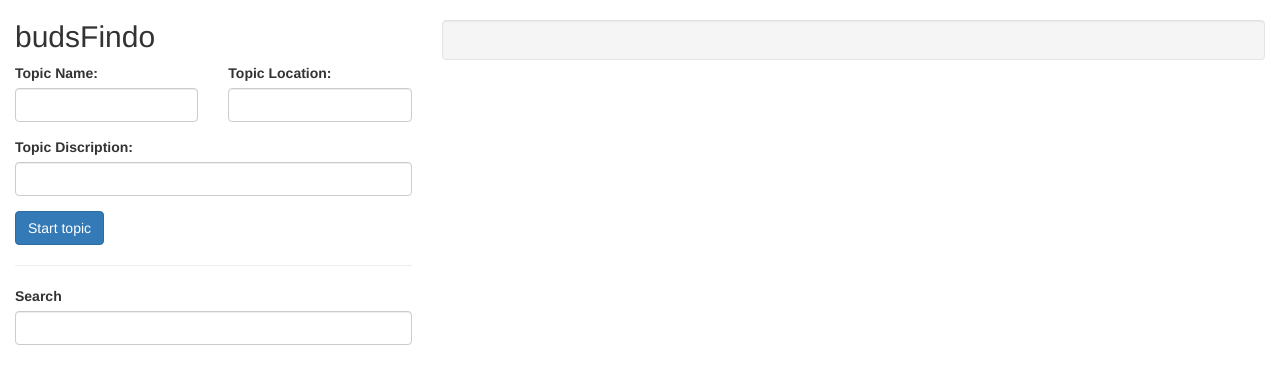
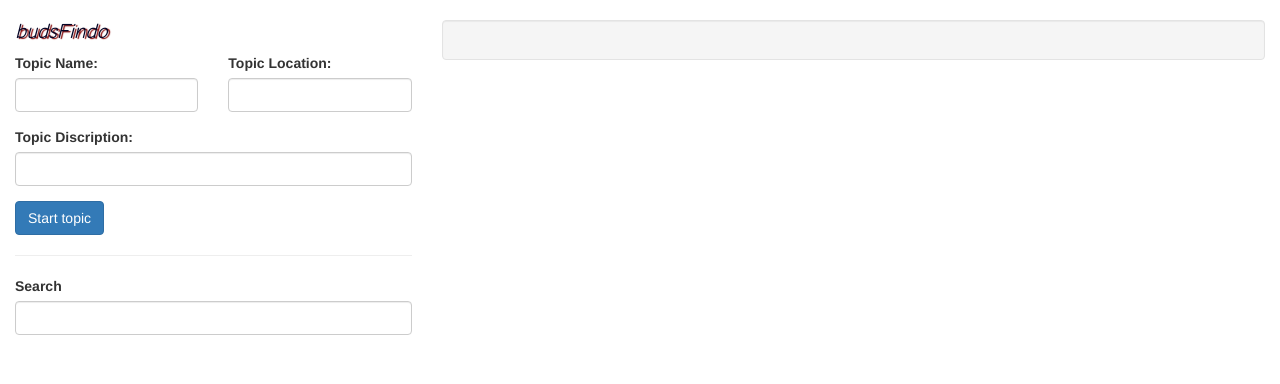
Before and after one commit to yvadher/budsFindo, a website: page public/index.html in a window 1280 px wide. Drawn offline with nearby package versions, Linux system fonts and the light colour scheme; some packages are replaced by stand-ins of ours; no server answers.

Commit message:
changed style

```diff
--- a/public/css/style.css
+++ b/public/css/style.css
@@ -19,3 +19,16 @@ h1, h2, h3, h4, h5, h6, p, input {
     max-height: 340px;
     overflow-y: scroll;
 }
+
+
+.titleName {
+  background-color: #FFFFFF;
+  color: #050526;
+  font-family: 'comic sans ms';
+  font-style: italic;
+  font-weight: normal;
+  font-size: 21px;
+  font-variant: normal;
+  cursor: text;
+  text-shadow: 2px 1px 1px #800000;
+}
--- a/public/index.html
+++ b/public/index.html
@@ -21,11 +21,14 @@
 <body>
 <div ng-controller="MapController">
 
+
+
+
   <div class="container-fluid">
         <div class="row content">
 
             <div class="col-sm-4 col-md-4 col-lg-4">
-                <h2 id="titleName">budsFindo</h2>
+                <h2 class="titleName">budsFindo</h2>
 
 
                 <!-- Add toppic starts -->
```
